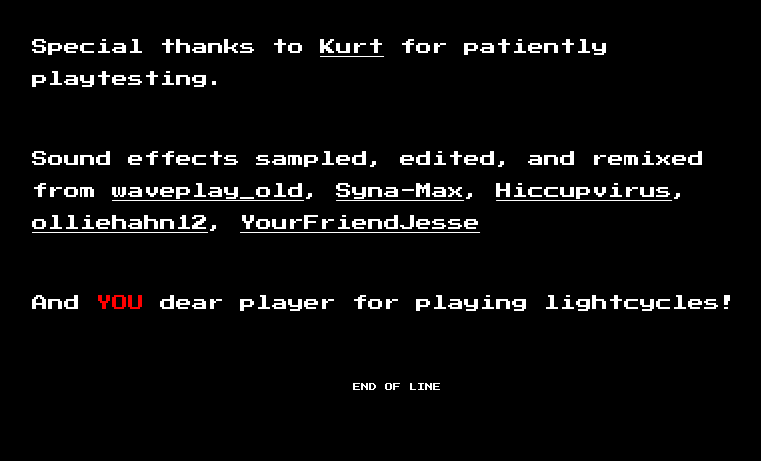
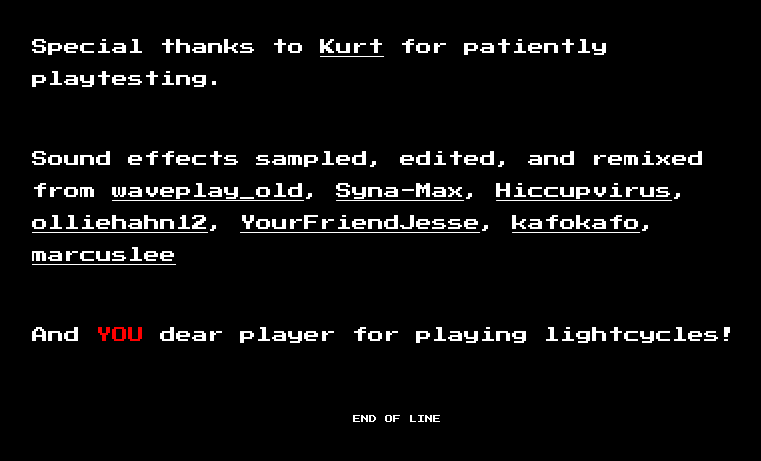
Before and after one commit to beatobongco/lightcycles, a website: page credits.html in a window 1280 px wide. Shown: the part 77-538 px from the top of the page, without its empty margins (243-1004 px from the left). Drawn offline with nearby package versions, Linux system fonts and the light colour scheme.

Commit message:
Add credits

```diff
--- a/credits.html
+++ b/credits.html
@@ -74,6 +74,12 @@
         >,
         <a href="https://freesound.org/people/YourFriendJesse/sounds/235911/"
           >YourFriendJesse</a
+        >,
+        <a href="https://freesound.org/people/kafokafo/sounds/128349/"
+          >kafokafo</a
+        >,
+        <a href="https://freesound.org/people/marcuslee/sounds/42106/"
+          >marcuslee</a
         >
       </p>
 
```
